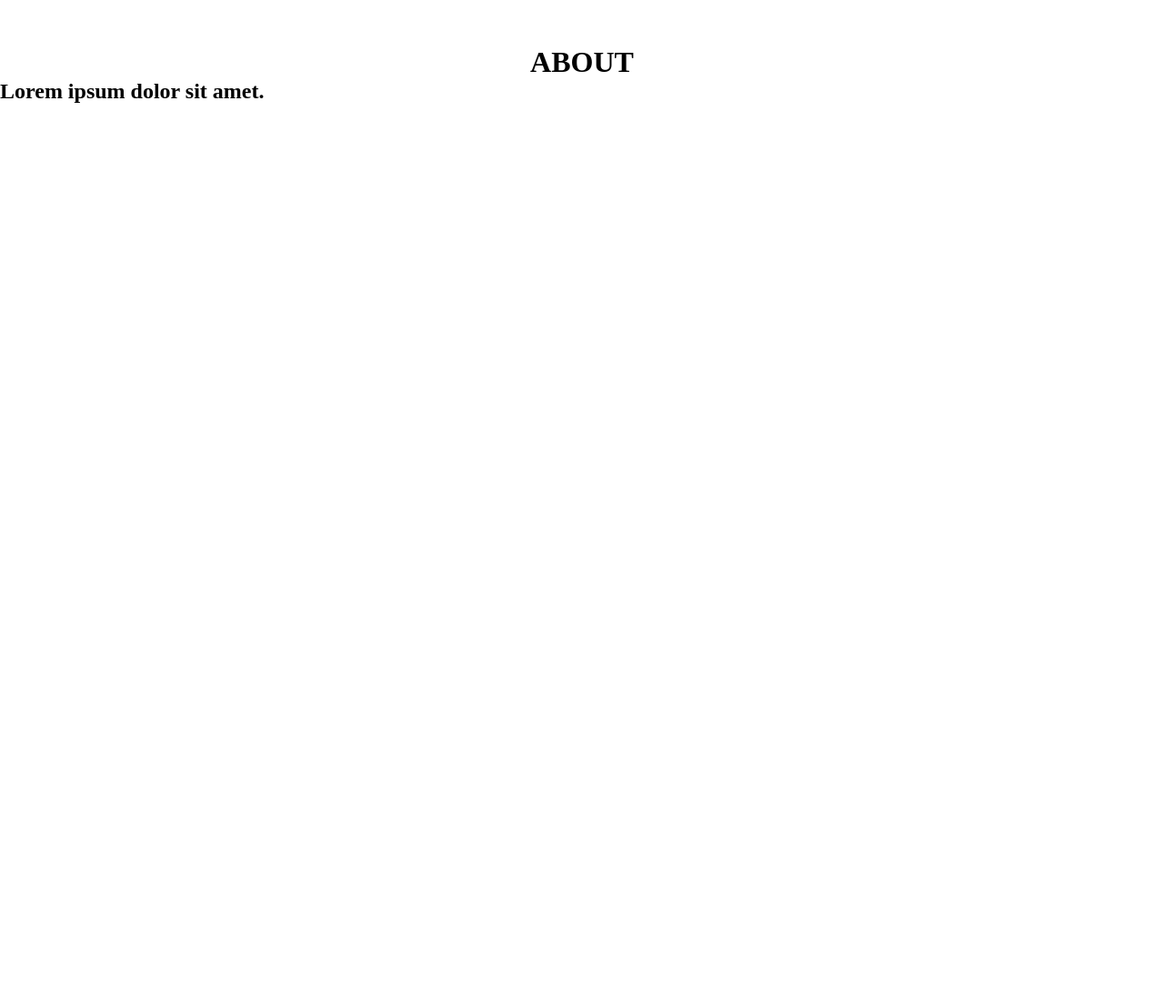
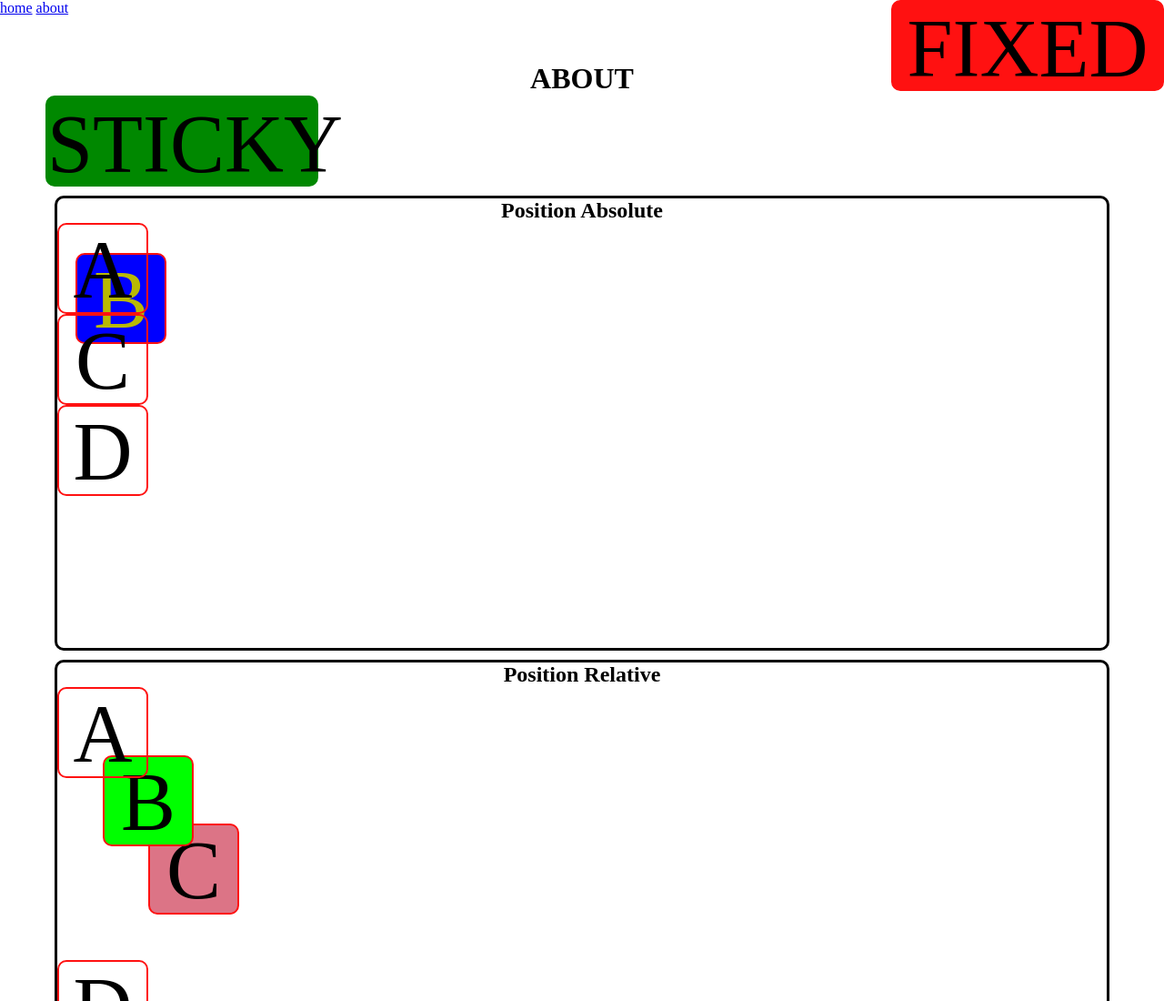
Before and after one commit to biigii/project7-june2022, a plain HTML site: page project7/about.html in a window 1280 px wide. Shown: the top 1100 px of the page at 91% size. Before the commit the page ends 800 px from the top, so only its background shows below. Drawn offline with Linux system fonts and the light colour scheme.

Commit message:
positioning added

```diff
--- a/project7/about.html
+++ b/project7/about.html
@@ -1,20 +1,50 @@
 <!DOCTYPE html>
 <html lang="en">
     <head>
-  <meta charset="UTF-8">
-  <meta http-equiv="X-UA-Compatible" content="IE=edge">
-  <meta name="viewport" content="width=device-width, initial-scale=1.0">
+        <meta charset="UTF-8" />
+        <meta http-equiv="X-UA-Compatible" content="IE=edge" />
+        <meta name="viewport" content="width=device-width, initial-scale=1.0" />
         <title>project 7</title>
-  <link rel="stylesheet" href="./assets/css/main.css">
-  <link rel="icon" href="./assets/images/favicon.png">
+        <link rel="stylesheet" href="./assets/css/main.css" />
+        <link rel="icon" href="./assets/images/favicon.png" />
     </head>
     <body>
+        <header>
+            <nav>
+                <a href="./index.html">home</a>
+                <a href="./about.html">about</a>
+            </nav>
+        </header>
         <h1>about</h1>
-  <h2>Lorem ipsum dolor sit amet.</h2>
+        <!-- postion static, relative, absolute, fixed, sticky -->
+        <main class="container">
+            <div class="box-sticky">sticky</div>
 
-  <main class="container">
+            <section class="container-absolute">
+                <h2>position absolute</h2>
+                <div class="box">a</div>
+                <div class="box box-absolute">b</div>
+                <div class="box">c</div>
+                <div class="box">d</div>
+            </section>
 
+            <section class="container-relative">
+                <h2>position relative</h2>
+                <div class="box">a</div>
+                <div class="box box-relative">b</div>
+                <div class="box box-relative-2">c</div>
+                <div class="box">d</div>
+            </section>
+
+            <section class="container-static">
+                <h2>position static</h2>
+                <div class="box">a</div>
+                <div class="box box-static">b</div>
+                <div class="box">c</div>
+                <div class="box">d</div>
+            </section>
+
+            <div class="box-fixed">fixed</div>
         </main>
-
     </body>
 </html>
--- a/project7/assets/css/components.css
+++ b/project7/assets/css/components.css
@@ -1,7 +1,91 @@
 .main-content img {
-  width: 100%;
+    width: 100%;
 }
 
 .mid-content img {
-  width: 100%;
+    width: 100%;
 }
+
+.container-static,
+.container-relative,
+.container-absolute {
+    border: 3px solid #000000;
+    border-radius: 10px;
+    height: 500px;
+    margin: 10px;
+}
+
+.box {
+    border: 2px solid #f11;
+    height: 100px;
+    width: 100px;
+    border-radius: 10px;
+    text-align: center;
+    line-height: 100px;
+    text-transform: uppercase;
+    font-size: 90px;
+}
+
+.box-static {
+    background-color: #f11;
+    position: static;
+    /* margin-bottom: 25px; */
+}
+
+.box-relative-2 {
+  background-color: #dc7486;
+  position: relative;
+  bottom: 50px;
+  left: 100px;
+  z-index: -2;
+}
+
+.box-relative {
+    background-color: #00ff00;
+    position: relative;
+    /* now i have access to top bottom right and left css properties */
+    bottom: 25px;
+    left: 50px;
+    z-index: -1;
+}
+
+.box-absolute {
+  color: #b9b903;
+  background-color: #0000ff;
+  position: absolute;
+   /* now i have access to top bottom right and left css properties */
+   top: 60px;
+   left: 20px;
+   z-index: -1;
+}
+
+.container-absolute {
+  position: relative;
+}
+
+.box-fixed {
+  height: 100px;
+  border-radius: 10px;
+  border: 2px solid #f11;
+  text-align: center;
+  width: 300px;
+  background-color: #f11;
+  font-size: 90px;
+  text-transform: uppercase;
+  position: fixed;
+  top: 0;
+  right: 0
+}
+
+.box-sticky {
+  height: 100px;
+  border-radius: 10px;
+  border: 2px solid #080;
+  text-align: center;
+  width: 300px;
+  background-color: #080;
+  font-size: 90px;
+  text-transform: uppercase;
+  position: sticky;
+  top: 50px;
+}
--- a/project7/assets/css/typography.css
+++ b/project7/assets/css/typography.css
@@ -17,3 +17,9 @@ h1::before {
   content: 'hello world ';
   color: #0000ff;
 } */
+
+
+h2 {
+  text-align: center;
+  text-transform: capitalize;
+}
```
Also changed, not shown: project7/index.html (+6 -0 lines). Lines whose indentation alone changed are shown as unchanged.
